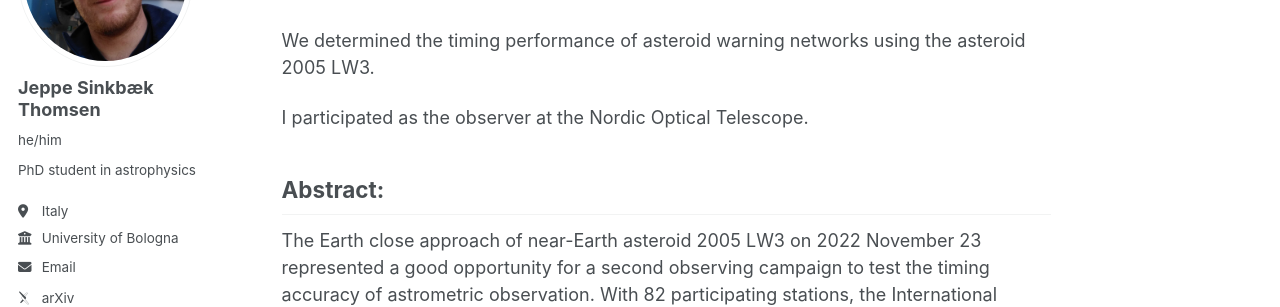
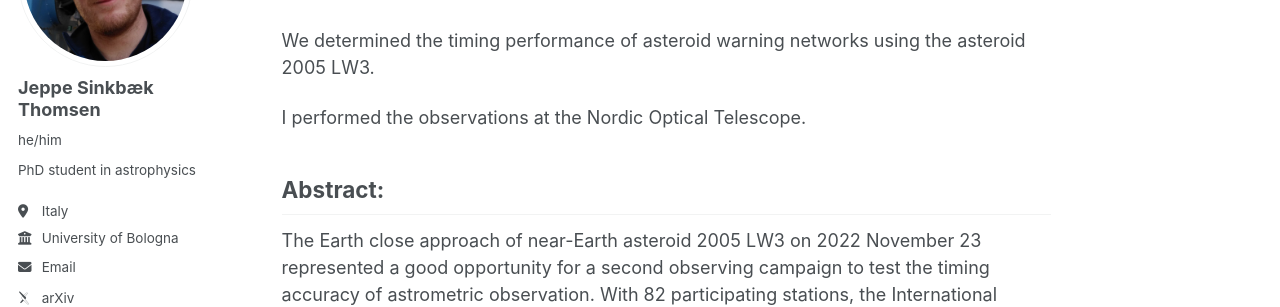
Before and after one commit to jsinkbaek/jsinkbaek.github.io, a Jekyll site: the page built from _publications/2023-11-01-LW32005.md, in a window 1280 px wide and 1291 px high. Shown: the part 225-532 px from the top of the window. Built offline with Jekyll 4.4.1, drawn with Linux system fonts in a browser that asks for light colours; some web fonts are replaced; a script that is not in the unit is left out.

Commit message:
Update 2023-11-01-LW32005.md

```diff
--- a/_publications/2023-11-01-LW32005.md
+++ b/_publications/2023-11-01-LW32005.md
@@ -3,7 +3,7 @@ title: "Farnocchia et al. 2023. The Second International Asteroid Warning Networ
 collection: publications
 category: manuscripts
 permalink: /publication/2023-11-01-LW32005
-excerpt: 'We determined the timing performance of asteroid warning networks using the asteroid 2005 LW3. I participated as the observer at the Nordic Optical Telescope.'
+excerpt: 'We determined the timing performance of asteroid warning networks using the asteroid 2005 LW3. I performed the observations at the Nordic Optical Telescope.'
 date: 2023-11-01
 venue: 'The Planetary Science Journal'
 paperurl: 'https://jsinkbaek.github.io/files/Farnocchia2023.pdf'
@@ -11,7 +11,7 @@ citation:
 ---
 We determined the timing performance of asteroid warning networks using the asteroid 2005 LW3.
 
-I participated as the observer at the Nordic Optical Telescope.
+I performed the observations at the Nordic Optical Telescope.
 
 ## Abstract:
 The Earth close approach of near-Earth asteroid 2005 LW3 on 2022 November 23 represented a good opportunity for a second observing campaign to test the timing accuracy of astrometric observation. With 82 participating stations, the International Asteroid Warning Network collected 1046 observations of 2005 LW3 around the time of the close approach. Compared to the previous timing campaign targeting 2019 XS, some individual observers were able to significantly improve the accuracy of their reported observation times. In particular, U.S. surveys achieved good timing performance. However, no broad, systematic improvement was achieved compared to the previous campaign, with an overall negative bias persisting among the different observers. The calibration of observing times and the mitigation of timing errors should be important future considerations for observers and orbit computers, respectively.
```
